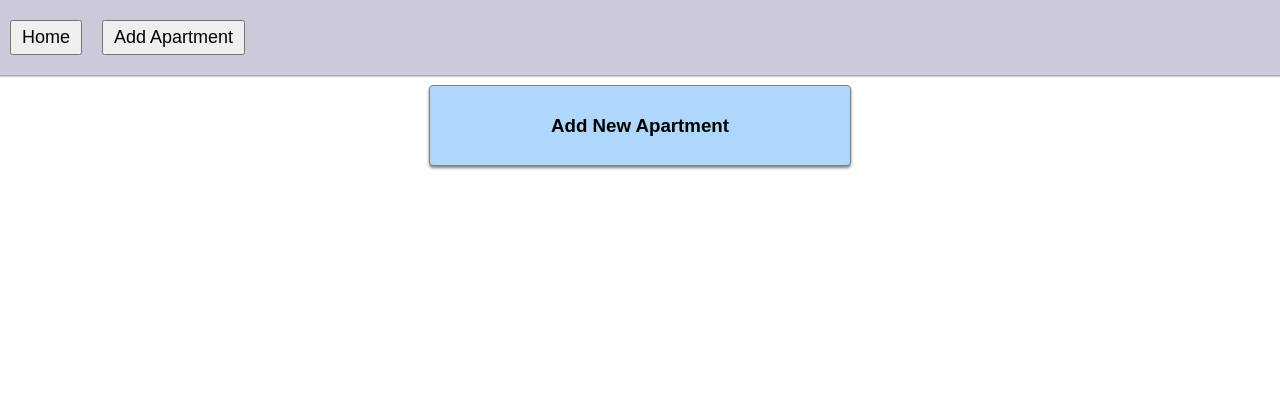
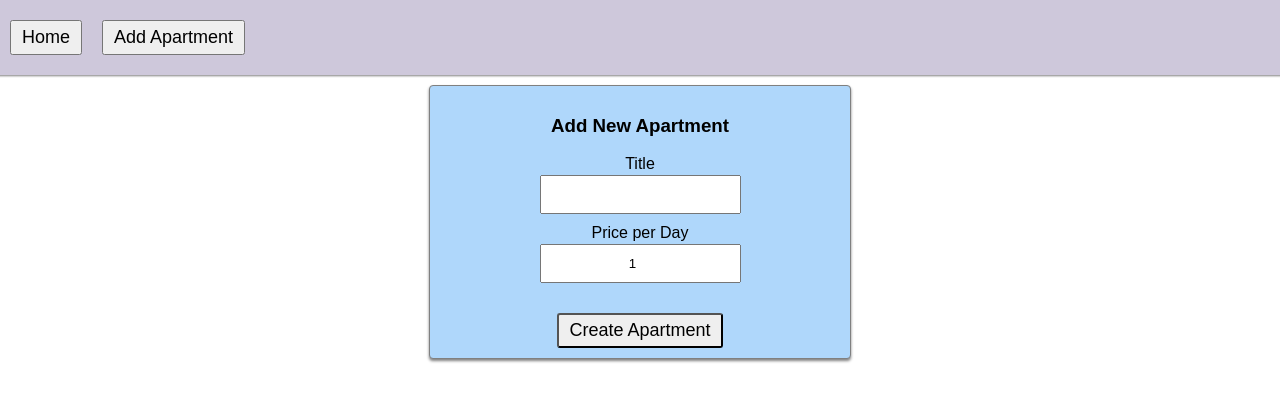
Before and after one commit to virgoeun/lesson-code-h-react-connecting-to-backend, a React (Create React App) app: page /apartments/new in a window 1280 px wide. Shown: the top 402 px of the page. Built offline with nearby package versions, Linux system fonts and the light colour scheme.

Commit message:
Example 3

```diff
--- a/src/pages/AddApartmentPage.js
+++ b/src/pages/AddApartmentPage.js
@@ -1,7 +1,35 @@
+import { useState } from "react";          // <== IMPORT
+
 function AddApartmentPage() {
+  const [headline, setHeadline] = useState("");     // <== ADD
+  const [price, setPrice] = useState(1);         // <== ADD
+
+
   return (
     <div className="AddApartmentPage">
       <h3>Add New Apartment</h3>
+
+      {/*  👇  ADD 👇  */}
+      <form >
+        <label>Title</label>
+        <input
+          type="text"
+          name="headline"
+          onChange={(e) => setHeadline(e.target.value)}
+          value={headline}
+        />
+
+        <label>Price per Day</label>
+        <input
+          type="number"
+          name="pricePerDay"
+          onChange={(e) => setPrice(e.target.value)}
+          value={price}
+        />
+
+        <button type="submit">Create Apartment</button>
+
+      </form>
     </div>
   );
 }
--- a/src/pages/ApartmentsPage.js
+++ b/src/pages/ApartmentsPage.js
@@ -1,25 +1,23 @@
-import { useState, useEffect } from "react";  // <== IMPORT useEffect
-import axios from "axios";                   // <== IMPORT axios
+import { useState, useEffect } from "react";
+import axios from "axios";
 
 function ApartmentsPage() {
   const [apartments, setApartments] = useState([]);
 
-
-  useEffect(() => {                     // <== ADD THE EFFECT
+  useEffect(() => {
     axios
       .get("https://ironbnb-m3.herokuapp.com/apartments")
       .then((response) => {
         console.log("response.data", response.data);
         setApartments(response.data);
       });
-  }, []); // <--  [] means: Run the effect only once, after initial render
+  }, []);
 
 
   return (
     <div>
       <h3>List of apartments</h3>
 
-      {/*  👇  ADD 👇  */}
       {apartments.map((apartment) => (
         <div key={apartment._id} className="card">
           <img src={apartment.img} alt="apartment" />
```
